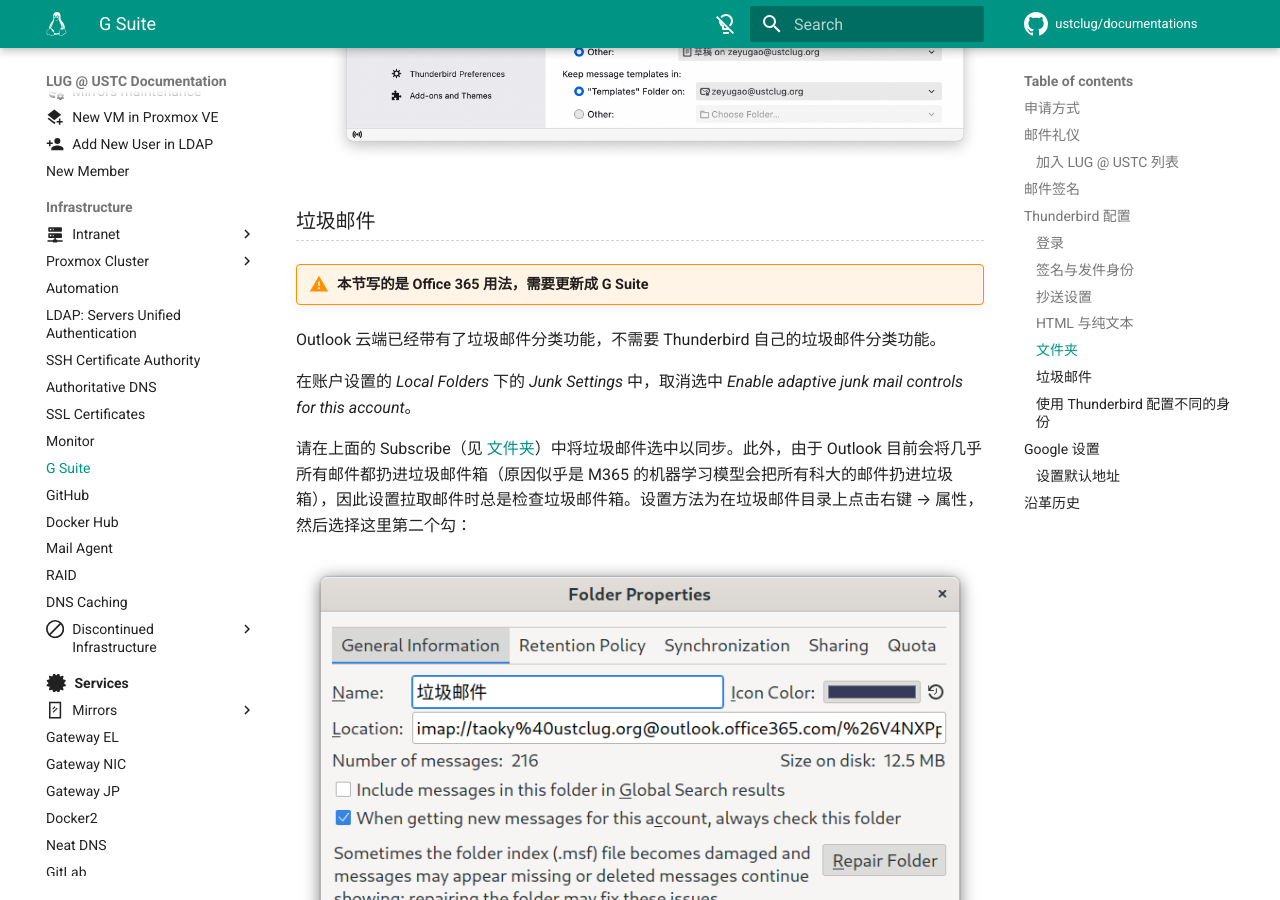
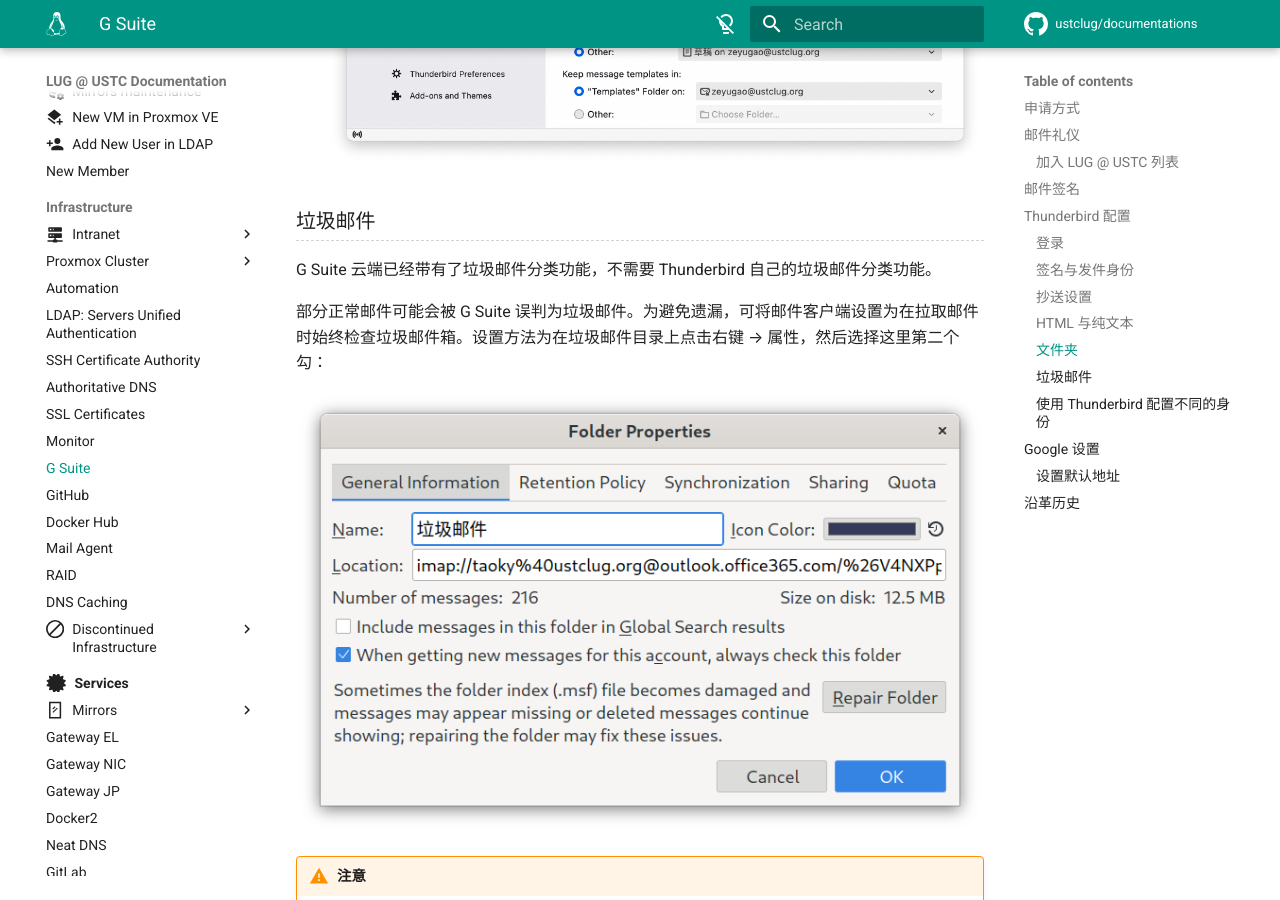
Before and after one commit to ustclug/documentations, an MkDocs documentation site: the page built from docs/infrastructure/google.md, in a window 1280 px wide and 900 px high, scrolled down 8571 px. Built offline with MkDocs 1.6.1 and Material for MkDocs 9.7.7, drawn with Linux system fonts in a browser that asks for light colours; comment, search, counter and statistics services are not loaded.

Commit message:
google: update spam filtering guidance

```diff
--- a/docs/infrastructure/google.md
+++ b/docs/infrastructure/google.md
@@ -149,13 +149,9 @@
 
 ### 垃圾邮件 {#tb-junk}
 
-!!! warning "本节写的是 Office 365 用法，需要更新成 G Suite"
+G Suite 云端已经带有了垃圾邮件分类功能，不需要 Thunderbird 自己的垃圾邮件分类功能。
 
-Outlook 云端已经带有了垃圾邮件分类功能，不需要 Thunderbird 自己的垃圾邮件分类功能。
-
-在账户设置的 *Local Folders* 下的 *Junk Settings* 中，取消选中 *Enable adaptive junk mail controls for this account*。
-
-请在上面的 Subscribe（见 [文件夹](#tb-folders)）中将垃圾邮件选中以同步。此外，由于 Outlook 目前会将几乎所有邮件都扔进垃圾邮件箱（原因似乎是 M365 的机器学习模型会把所有科大的邮件扔进垃圾箱），因此设置拉取邮件时总是检查垃圾邮件箱。设置方法为在垃圾邮件目录上点击右键 → 属性，然后选择这里第二个勾：
+部分正常邮件可能会被 G Suite 误判为垃圾邮件。为避免遗漏，可将邮件客户端设置为在拉取邮件时始终检查垃圾邮件箱。设置方法为在垃圾邮件目录上点击右键 → 属性，然后选择这里第二个勾：
 
 ![Always check spam](img/thunderbird-spam-always-check.png)
 
```
